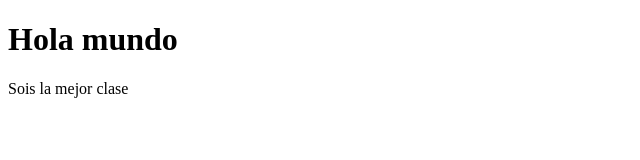
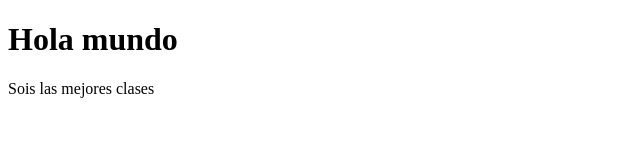
Before and after one commit to MIGUELez11/PruebaGit2020, a plain HTML site: page index.html in a window 1280 px wide. Shown: the full height of the page, 0-640 px from the left. Drawn offline with Linux system fonts and the light colour scheme.

Commit message:
Os he fastidiado....

```diff
--- a/index.html
+++ b/index.html
@@ -7,6 +7,6 @@
 </head>
 <body>
     <h1>Hola mundo</h1>
-    <p>Sois la mejor clase</p>
+    <p>Sois las mejores clases</p>
 </body>
 </html>
```
